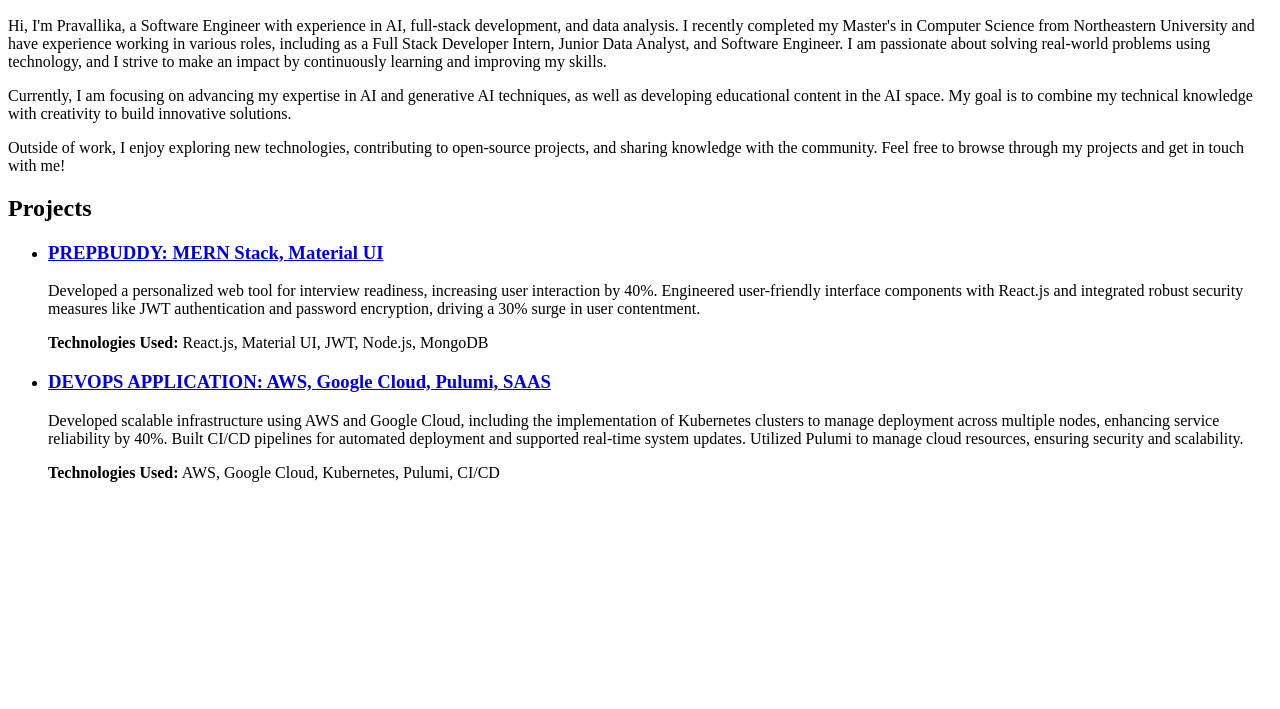
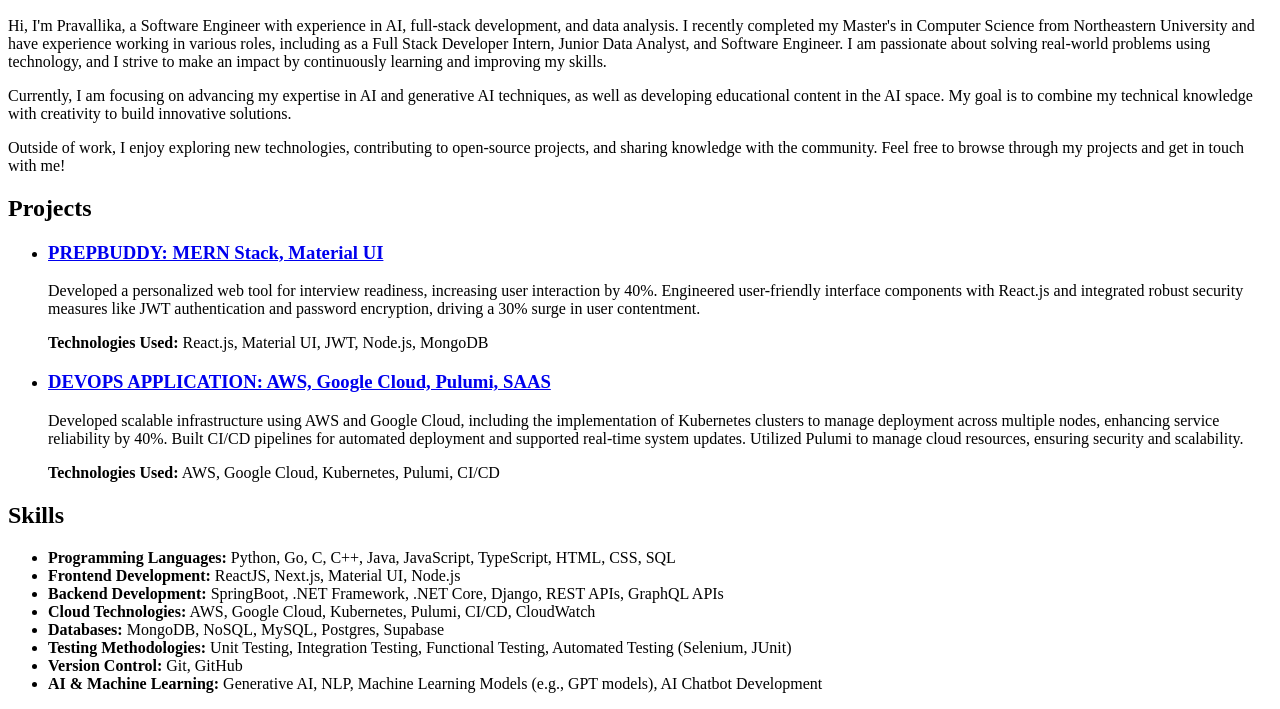
Before and after one commit to pravallika-pilla/pravallika-pilla.github.io, a plain HTML site: page index.html in a window 1280 px wide. Shown: the part 110-819 px from the top of the page. Drawn offline with Linux system fonts and the light colour scheme.

Commit message:
added skills section

```diff
--- a/index.html
+++ b/index.html
@@ -42,5 +42,20 @@
         </ul>
     </section>
 
+    <section id="skills">
+    <h2>Skills</h2>
+    <ul>
+        <li><strong>Programming Languages:</strong> Python, Go, C, C++, Java, JavaScript, TypeScript, HTML, CSS, SQL</li>
+        <li><strong>Frontend Development:</strong> ReactJS, Next.js, Material UI, Node.js</li>
+        <li><strong>Backend Development:</strong> SpringBoot, .NET Framework, .NET Core, Django, REST APIs, GraphQL APIs</li>
+        <li><strong>Cloud Technologies:</strong> AWS, Google Cloud, Kubernetes, Pulumi, CI/CD, CloudWatch</li>
+        <li><strong>Databases:</strong> MongoDB, NoSQL, MySQL, Postgres, Supabase</li>
+        <li><strong>Testing Methodologies:</strong> Unit Testing, Integration Testing, Functional Testing, Automated Testing (Selenium, JUnit)</li>
+        <li><strong>Version Control:</strong> Git, GitHub</li>
+        <li><strong>AI & Machine Learning:</strong> Generative AI, NLP, Machine Learning Models (e.g., GPT models), AI Chatbot Development</li>
+    </ul>
+</section>
+
+
 </body>
 </html>
```
